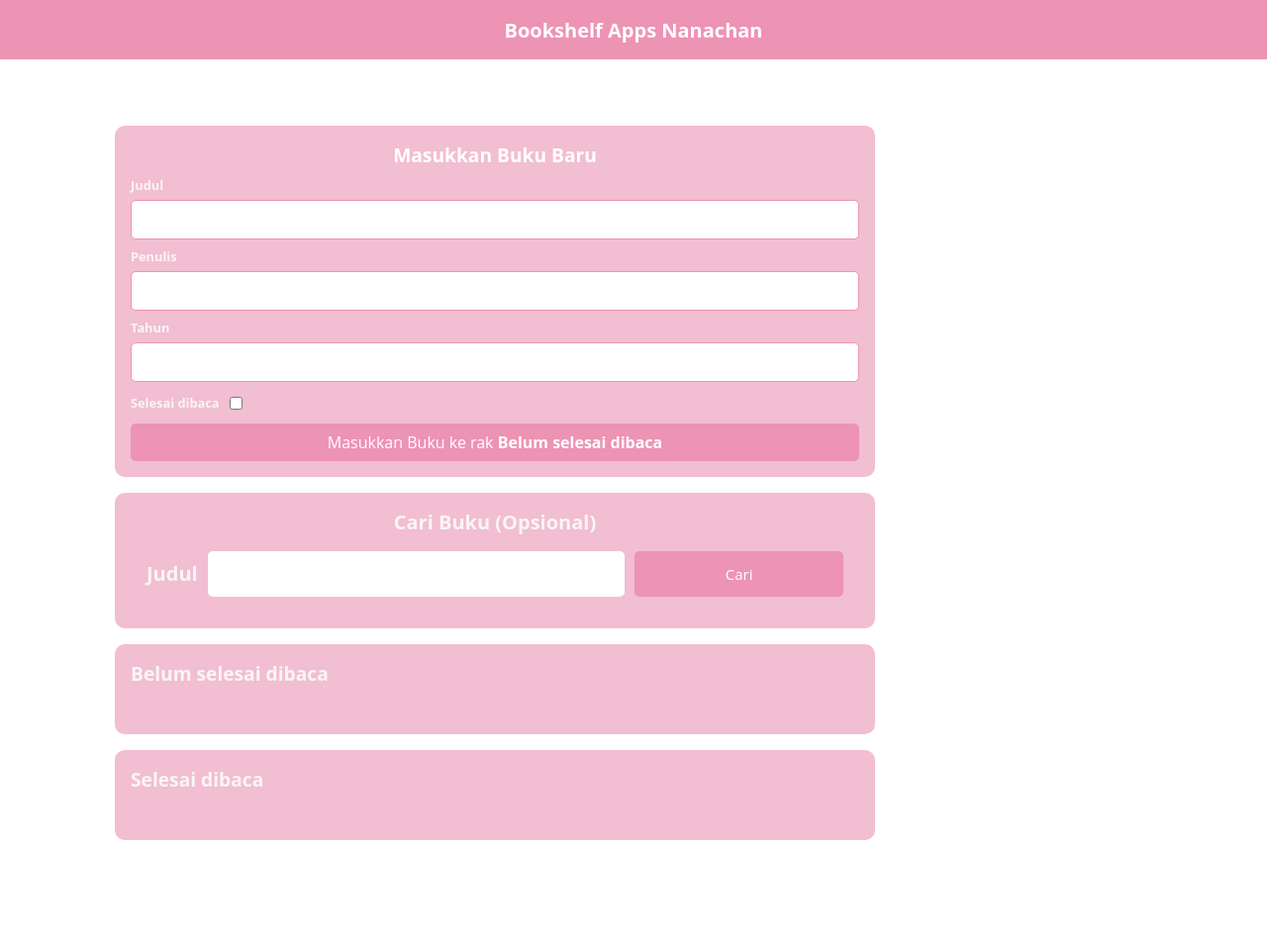
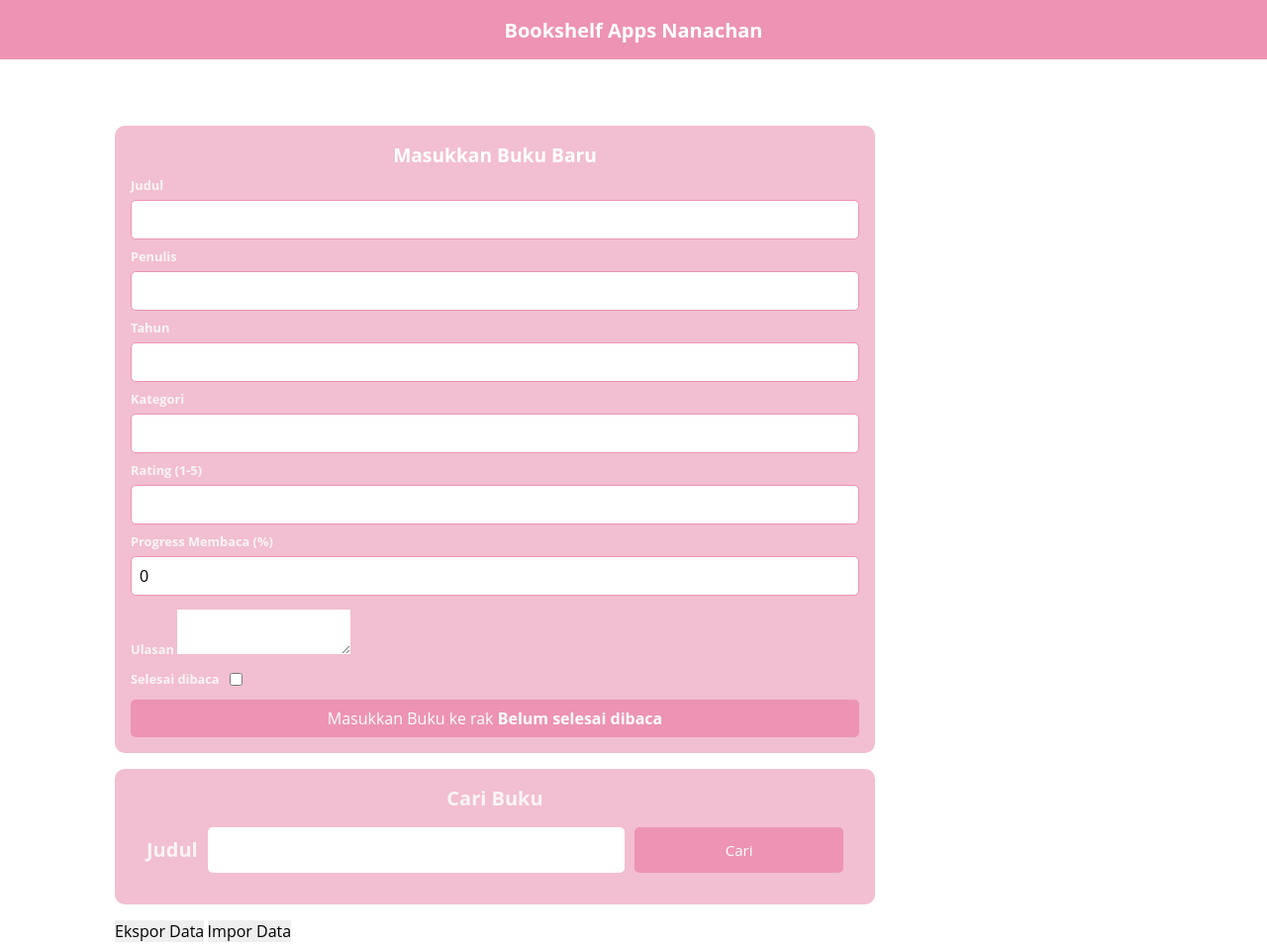
Before and after one commit to YunggiAlyana/bookshelfDigital, a plain HTML site: page index.html in a window 1280 px wide. Shown: the top 956 px of the page at 99% size. Drawn offline with Linux system fonts and the light colour scheme.

Commit message:
Update index.htmlMenambahkan fitur utama: struktur & navigasi, pencarian buku, validasi formulir, kategori buku, rating & ulasan, progress membaca, serta ekspor & impor data.

```diff
--- a/index.html
+++ b/index.html
@@ -8,94 +8,124 @@
   <title>Bookshelf Apps Nabila Naurotul Ummah</title>
   <link rel="icon" type="image/png" href="buku.png" sizes="1000*!000">
 
-  <!-- Font -->
+  <!-- font -->
   <link rel="preconnect" href="https://fonts.gstatic.com">
   <link rel="preconnect" href="https://fonts.googleapis.com">
   <link rel="preconnect" href="https://fonts.gstatic.com" crossorigin>
   <link href="https://fonts.googleapis.com/css2?family=Poppins:ital,wght@0,
   100;0,200;0,300;0,400;0,500;0,600;0,700;0,800;0,900;1,300;1,500;1,900&display=swap" rel="stylesheet">
+
+  <!-- Tambahin file CSS biar tampilannya kece -->
   <link rel="stylesheet" href="style.css">
 </head>
 
+<body>
 
-<body>
   <!-- Header -->
   <header class="head_bar">
     <h1>Bookshelf Apps Nanachan</h1>
   </header>
 
+  <main>
 
-<main>
+    <!-- Bagian buat nambahin buku baru -->
     <section class="input_section">
       <h2>Masukkan Buku Baru</h2>
       <form id="inputBook">
+
+        <!-- Input judul buku -->
         <div class="input">
           <label for="inputBookTitle">Judul</label>
           <input class="inputBookTitle" id="inputBookTitle" type="text" required>
         </div>
+
+        <!-- Input nama penulis -->
         <div class="input">
           <label for="inputBookAuthor">Penulis</label>
           <input class="inputBookTitle" id="inputBookAuthor" type="text" required>
         </div>
+
+        <!-- Input tahun terbit -->
         <div class="input">
           <label for="inputBookYear">Tahun</label>
           <input class="inputBookTitle" id="inputBookYear" type="number" required>
         </div>
+
+        <!-- Input kategori, biar bisa dikelompokkan -->
+        <div class="input">
+          <label for="inputBookCategory">Kategori</label>
+          <input class="inputBookTitle" id="inputBookCategory" type="text">
+        </div>
+
+        <!-- Kasih rating ke bukunya, biar bisa tau bagus atau enggak -->
+        <div class="input">
+          <label for="inputBookRating">Rating (1-5)</label>
+          <input class="inputBookTitle" id="inputBookRating" type="number" min="1" max="5">
+        </div>
+
+        <!-- Update progress bacaan, udah sejauh mana nih? -->
+        <div class="input">
+          <label for="inputBookProgress">Progress Membaca (%)</label>
+          <input class="inputBookTitle" id="inputBookProgress" type="number" min="0" max="100" value="0">
+        </div>
+
+        <!-- Kolom buat nulis ulasan, siapa tau ada yang mau berbagi opini -->
+        <div class="input">
+          <label for="inputBookReview">Ulasan</label>
+          <textarea class="inputBookTitle" id="inputBookReview" rows="3"></textarea>
+        </div>
+
+        <!-- Checkbox buat tandain kalau buku ini udah selesai dibaca -->
         <div class="input_inline">
           <label for="inputBookIsComplete">Selesai dibaca</label>
           <input id="inputBookIsComplete" type="checkbox" onclick="changeText()">
         </div>
+
+        <!-- Tombol buat masukin buku ke daftar -->
         <button id="bookSubmit" type="submit">Masukkan Buku ke rak <span id="textSubmit">Belum selesai dibaca</span></button>
+
       </form>
     </section>
 
+    <!-- Bagian buat cari buku -->
     <section class="search_section">
-    <h2>Cari Buku (Opsional)</h2>
+      <h2>Cari Buku</h2>
       <form id="searchBook">
         <label for="searchBookTitle">Judul</label>
         <input id="searchBookTitle" type="text">
         <button id="searchSubmit" type="submit"><div class="cari">Cari</div></button>
       </form>
     </section>
+
+    <!-- Tombol buat ekspor & impor data -->
+    <div class="import_export_section">
+      <button onclick="exportData()" class="export_btn">Ekspor Data</button>
+      <button onclick="importData()" class="import_btn">Impor Data</button>
+    </div>
+
+    <!-- Daftar buku yang masih belum selesai dibaca -->
     <section class="book_shelf">
       <h2>Belum selesai dibaca</h2>
-
       <div id="incompleteBookshelfList" class="book_list">
-<!--      <article class="book_item">-->
-<!--        <h3>Book Title</h3>-->
-<!--        <p>Penulis: John Doe</p>-->
-<!--        <p>Tahun: 2002</p>-->
-<!--    -->
-<!--        <div class="action">-->
-<!--          <button class="green">Selesai dibaca</button>-->
-<!--          <button class="red">Hapus buku</button>-->
-<!--        </div>-->
-<!--      </article>-->
+        <!-- Nanti bukunya bakal muncul di sini -->
       </div>
     </section>
 
+    <!-- Daftar buku yang udah selesai dibaca -->
     <section class="book_shelf">
       <h2>Selesai dibaca</h2>
-
       <div id="completeBookshelfList" class="book_list">
-     <!-- <article class="book_item">-->
-<!--        <h3>Book Title</h3>-->
-<!--        <p>Penulis: John Doe</p>-->
-<!--        <p>Tahun: 2002</p>-->
-<!--        -->
-<!--        <div class="action">-->
-<!--          <button class="green">Belum selesai di Baca</button>-->
-<!--          <button class="red">Hapus buku</button>-->
-<!--        </div>-->
-<!--      </article> -->
+        <!-- Buku yang udah tamat bakal muncul di sini -->
       </div>
     </section>
   </main>
 
+  <!-- Footer buat copyright dan nama pembuat -->
   <footer>
       <p>Created by <a href="">NabilaNaurotul</a> &copy; 2024.</p>
   </footer>
 
+  <!-- File JS biar semua fungsinya jalan -->
   <script src="main.js"></script>
 
 </body>
```
Lines whose indentation alone changed are shown as unchanged.
